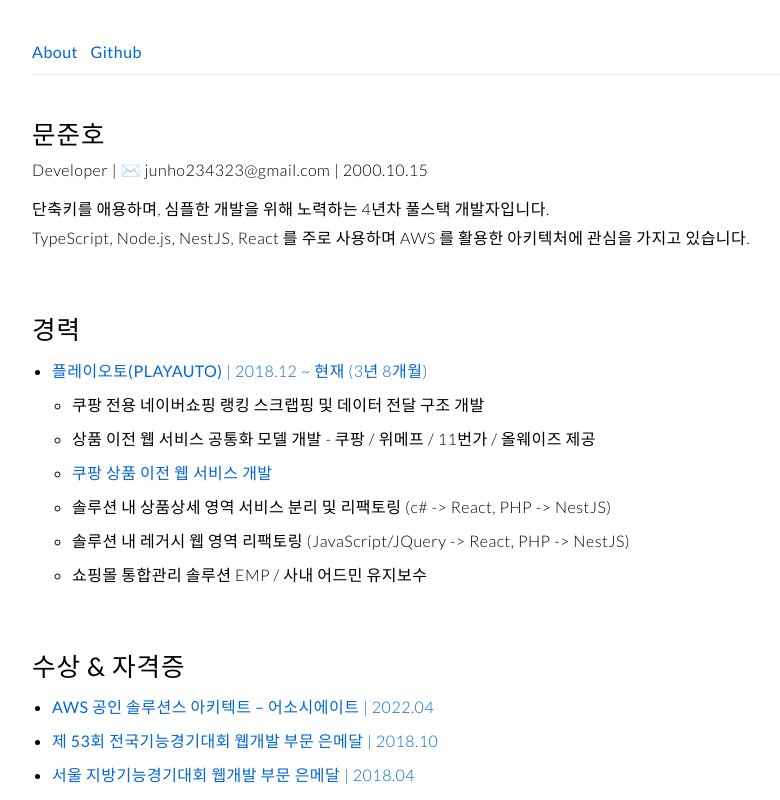
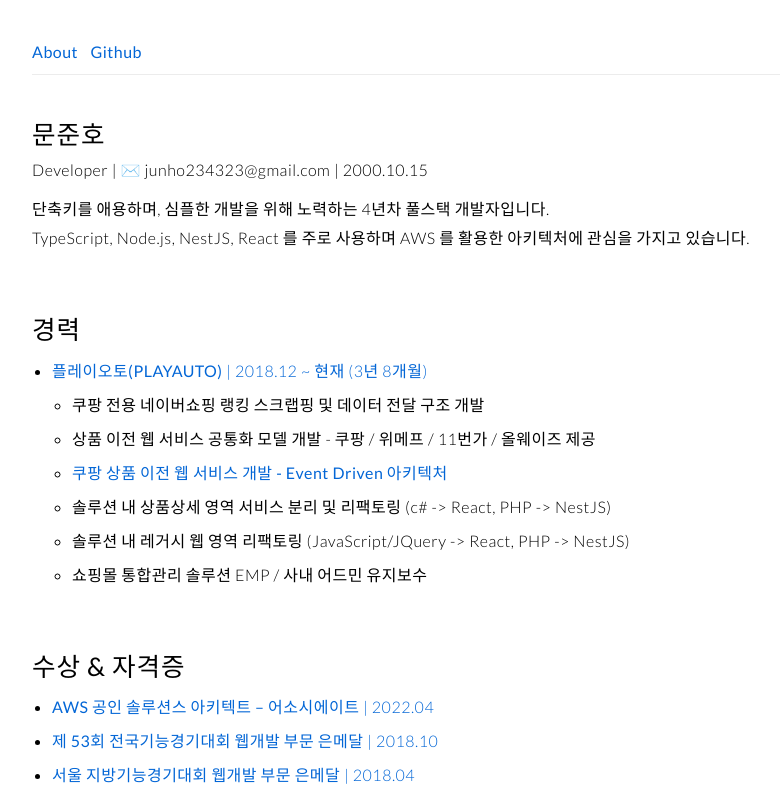
Before and after one commit to junho2343/junho2343.github.io, a React (Create React App) app: page / in a window 1280 px wide. Shown: the top 800 px of the page, without its empty margins (116-896 px from the left). Built offline with nearby package versions, Linux system fonts and the light colour scheme.

Commit message:
fix: career summary 수정

```diff
--- a/src/data/index.ts
+++ b/src/data/index.ts
@@ -70,7 +70,7 @@ const data: IProps = {
         "쿠팡 전용 네이버쇼핑 랭킹 스크랩핑 및 데이터 전달 구조 개발",
         "상품 이전 웹 서비스 공통화 모델 개발 - 쿠팡 / 위메프 / 11번가 / 올웨이즈 제공",
         {
-          text: "쿠팡 상품 이전 웹 서비스 개발",
+          text: "쿠팡 상품 이전 웹 서비스 개발 - Event Driven 아키텍처",
           href: "https://marketplace.coupangcorp.com/s/blog/salenews-20210205-MCZJCYSUZLN5BAJLH2WG2GNZVXEQ",
         },
         "솔루션 내 상품상세 영역 서비스 분리 및 리팩토링 (c# -> React,  PHP -> NestJS)",
```
